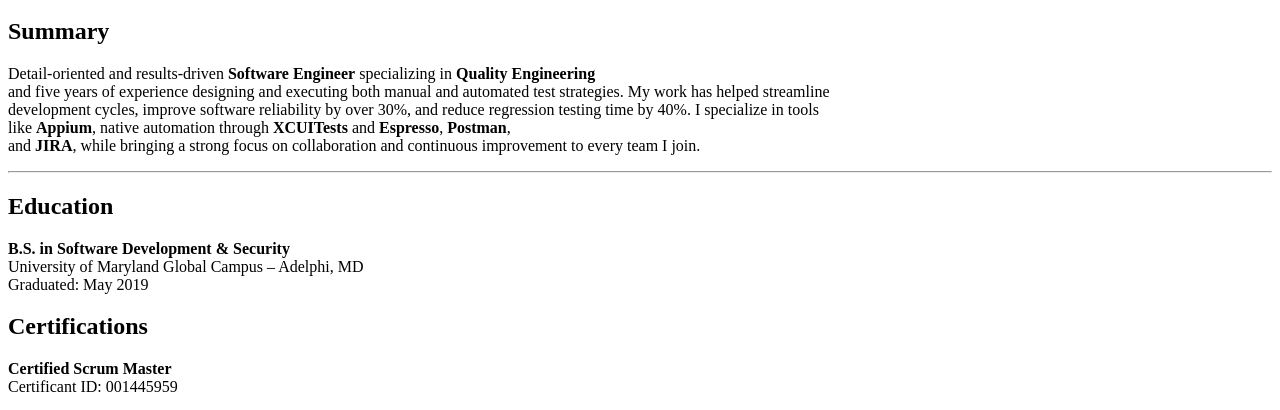
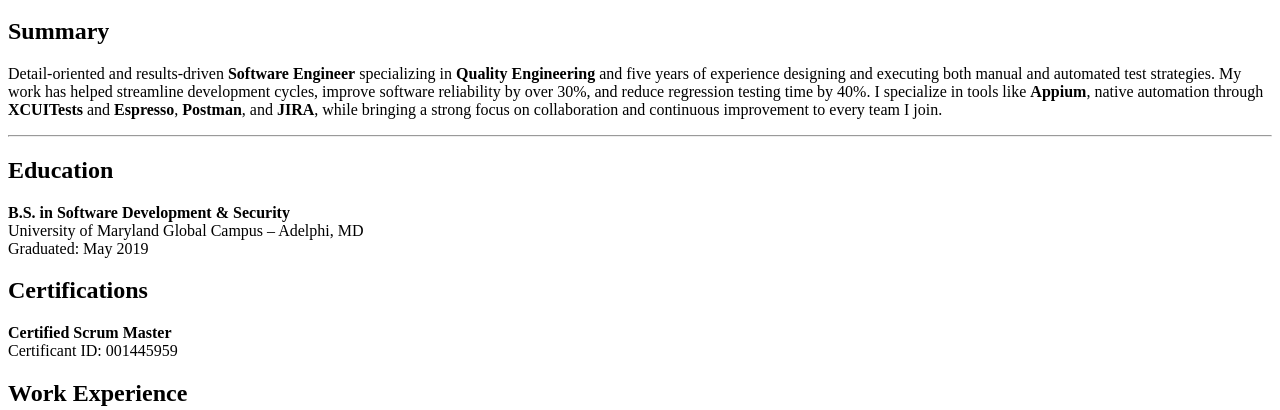
Before and after one commit to dewayne310/capstone-project-1, a plain HTML site: page index.html in a window 1280 px wide. Shown: the part 404-814 px from the top of the page. Drawn offline with Linux system fonts and the light colour scheme.

Commit message:
Update index.html

```diff
--- a/index.html
+++ b/index.html
@@ -11,10 +11,10 @@
         <a href="./public/contact.html">Contact Me</a>
         <h2>Summary</h2>
         <p>
-            Detail-oriented and results-driven <strong>Software Engineer</strong> specializing in <strong>Quality Engineering</strong> <br />
-            and five years of experience designing and executing both manual and automated test strategies. My work has helped streamline <br />
-            development cycles, improve software reliability by over 30%, and reduce regression testing time by 40%. I specialize in tools <br />
-            like <strong>Appium</strong>, native automation through <strong>XCUITests</strong> and <strong>Espresso</strong>, <strong>Postman</strong>, <br />
+            Detail-oriented and results-driven <strong>Software Engineer</strong> specializing in <strong>Quality Engineering</strong>
+            and five years of experience designing and executing both manual and automated test strategies. My work has helped streamline
+            development cycles, improve software reliability by over 30%, and reduce regression testing time by 40%. I specialize in tools
+            like <strong>Appium</strong>, native automation through <strong>XCUITests</strong> and <strong>Espresso</strong>, <strong>Postman</strong>,
             and <strong>JIRA</strong>, while bringing a strong focus on collaboration and continuous improvement to every team I join.
         </p>
         <hr />
```
